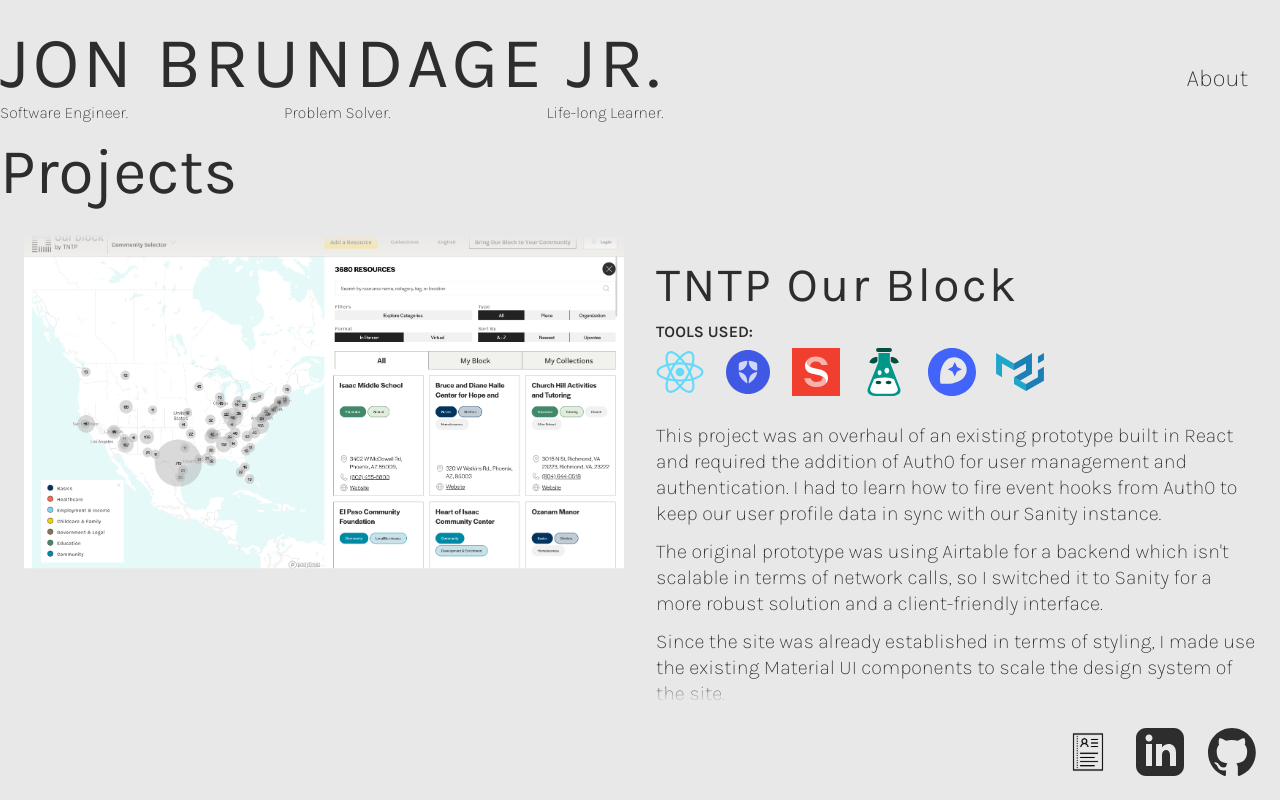
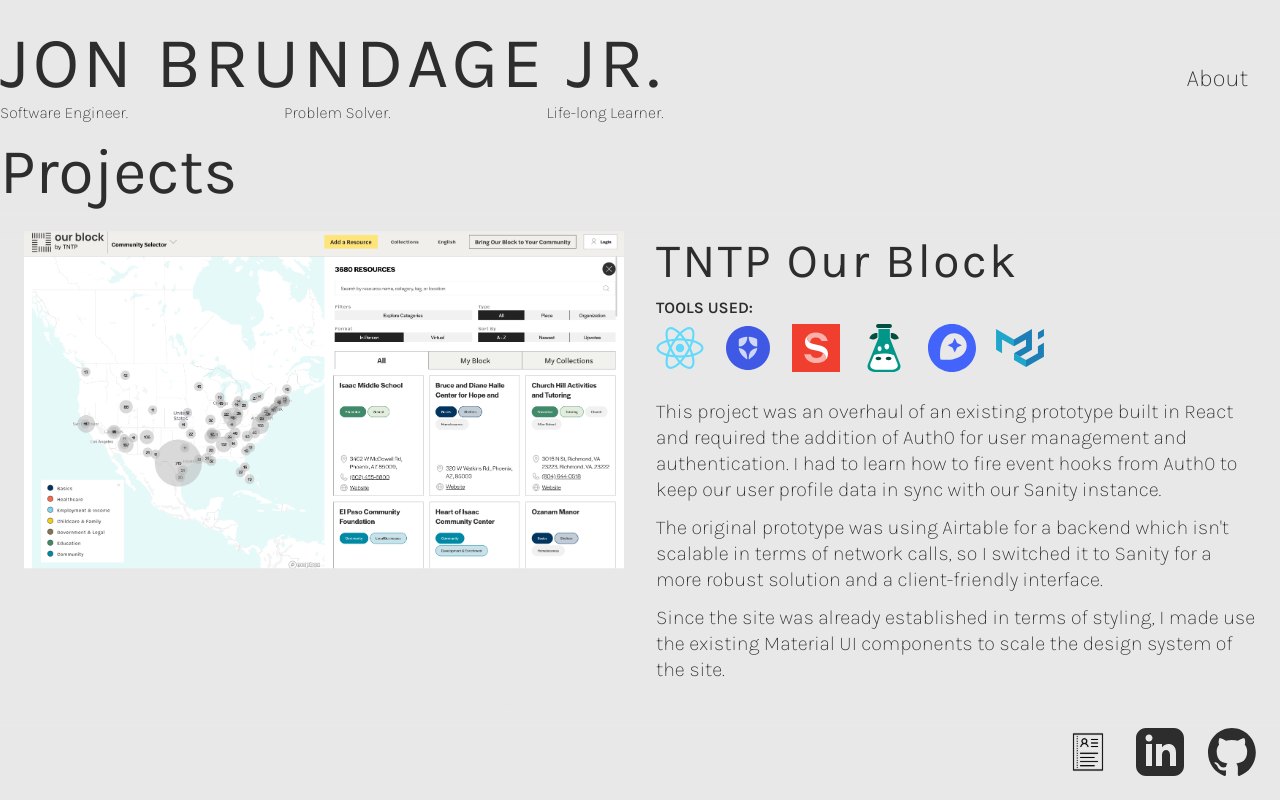
Before and after one commit to jbrundagejr/portfolio_2, a Nuxt app: page / in a window 1280 px wide. Shown: the top 800 px of the page. Built offline with nearby package versions, Linux system fonts and the light colour scheme.

Commit message:
header and footer padding update

```diff
--- a/components/Footer.vue
+++ b/components/Footer.vue
@@ -67,6 +67,12 @@
 	justify-content: flex-end;
 }
 
+@media (min-width: 1080px) {
+	#footer {
+		padding: 0 24px 24px;
+	}
+}
+
 @media (prefers-color-scheme: dark) {
 	#footer {
 		background: var(--black);
--- a/components/Header.vue
+++ b/components/Header.vue
@@ -164,6 +164,10 @@
 		min-height: 110px;
 	}
 
+	h2 {
+		padding: 0;
+	}
+
 	.header__nav__link {
 		font-size: 24px;
 	}
```
